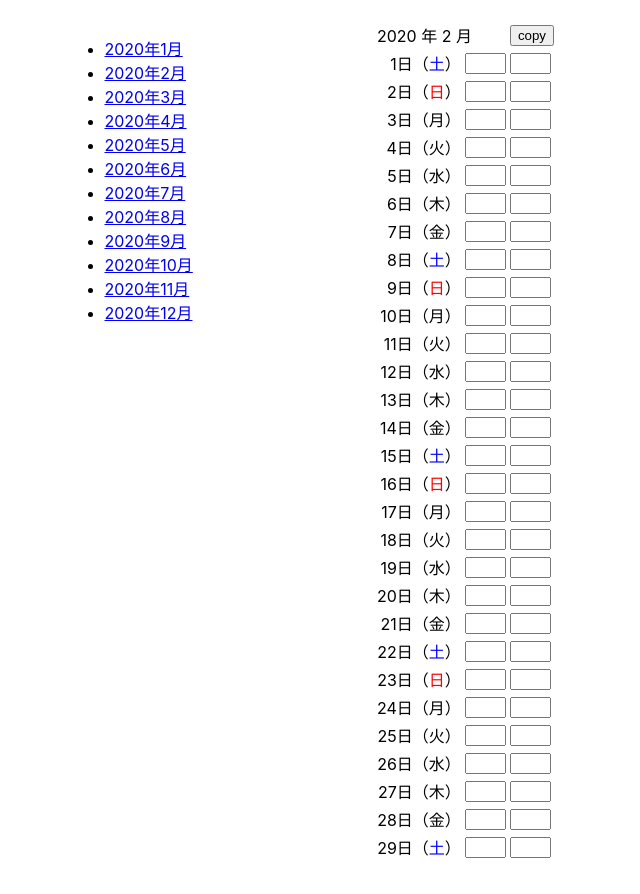
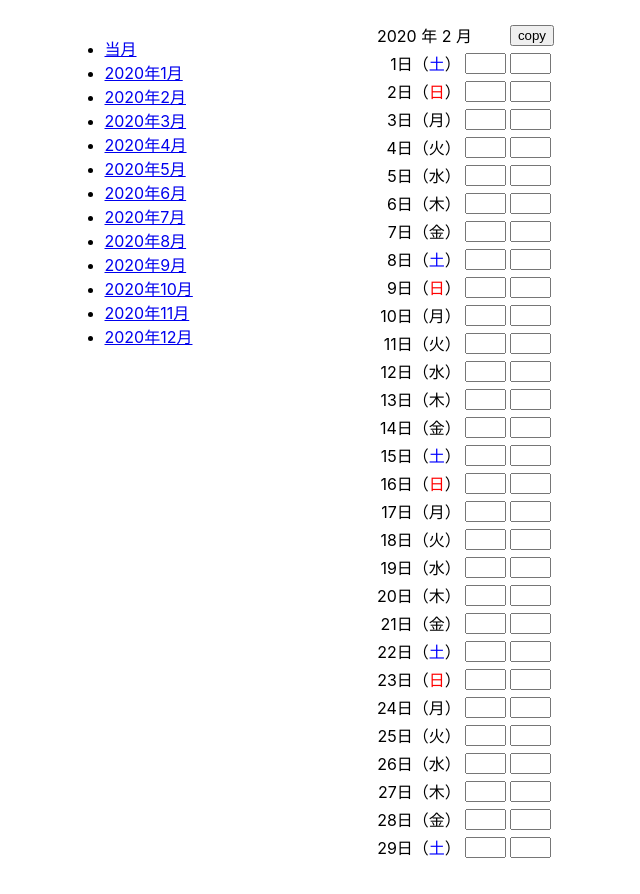
Before and after one commit to naoki-funawatari/dutytimes, a React (Create React App) app: page /#/2020/2 in a window 1280 px wide. Shown: the top 894 px of the page, without its empty margins (223-863 px from the left). Built offline with nearby package versions, Linux system fonts and the light colour scheme; the HTML template or start-up script is replaced by a standard one.

Commit message:
ページが見つかりません

```diff
--- a/src/components/DutyTimes.jsx
+++ b/src/components/DutyTimes.jsx
@@ -1,5 +1,5 @@
 import React from 'react';
-import { Redirect, useParams } from 'react-router-dom';
+import { useParams } from 'react-router-dom';
 import DateList from './DateList';
 
 // const fetchDisplayDate = async () => {
@@ -19,21 +19,8 @@ import DateList from './DateList';
 
 const DutyTimes = () => {
   const { year, month } = useParams();
+  const displayDate = new Date(+year, +month - 1, 1);
 
-  if (year === undefined || month === undefined) {
-    const today = new Date();
-    const date = new Date(
-      today.getFullYear(),
-      today.getMonth(),
-      today.getDate() - 7);
-    const year = date.getFullYear();
-    const month = date.getMonth() + 1;
-    return (
-      <Redirect to={`/${year}/${month}`} />
-    );
-  }
-
-  const displayDate = new Date(+year, +month - 1, 1);
   return (
     <DateList
       year={displayDate.getFullYear()}
--- a/src/components/Main.jsx
+++ b/src/components/Main.jsx
@@ -2,8 +2,9 @@ import React from 'react';
 import {
   HashRouter as Router,
   Switch,
-  Route,
+  Route
 } from 'react-router-dom';
+import RootRedirect from './RootRedirect';
 import DutyTimes from './DutyTimes';
 
 const Main = () => {
@@ -11,8 +12,9 @@ const Main = () => {
     <main>
       <Router>
         <Switch>
+          <Route exact path="/" component={RootRedirect} />
           <Route path="/:year/:month" component={DutyTimes} />
-          <Route path="/" component={DutyTimes} />
+          <Route render={() => <h1>ページが見つかりません</h1>} />
         </Switch>
       </Router>
     </main>
--- a/src/components/Nav.jsx
+++ b/src/components/Nav.jsx
@@ -5,28 +5,38 @@ import {
 } from 'react-router-dom';
 
 const Nav = () => {
-  const list = [];
-  for (let i = 0; i < 12; i++) {
-    const date = new Date();
-    date.setMonth(i);
-    const year = date.getFullYear();
-    const month = date.getMonth() + 1;
-    list.push(
-      <li key={i}>
-        <Link to={`/${year}/${month}`}>
-          {`${year}年${month}月`}
-        </Link>
-      </li>
-    );
-  }
-
+  const list = DateList();
   return (
     <nav>
       <Router>
-        <ul>{list}</ul>
+        <ul>
+          <li>
+            <Link to="/">当月</Link>
+          </li>
+          {list}
+        </ul>
       </Router>
     </nav >
   );
 }
 
 export default Nav;
+
+const DateList = () => {
+  return [...Array(12)].map((v, i) => {
+    const date = new Date();
+    const year = date.getFullYear();
+    const month = date.getMonth() + i;
+    return <ListItem index={i} year={year} month={month} />
+  });
+}
+
+const ListItem = ({ index, year, month }) => {
+  return (
+    <li key={index}>
+      <Link to={`/${year}/${month}`}>
+        {`${year}年${month}月`}
+      </Link>
+    </li>
+  );
+}
--- /dev/null
+++ b/src/components/RootRedirect.jsx
@@ -0,0 +1,16 @@
+import React from 'react';
+import { Redirect } from 'react-router-dom';
+
+const RootRedirect = () => {
+  const today = new Date();
+  const date = new Date(
+    today.getFullYear(),
+    today.getMonth(),
+    today.getDate() - 7);
+  const year = date.getFullYear();
+  const month = date.getMonth() + 1;
+
+  return (<Redirect to={`/${year}/${month}`} />);
+}
+
+export default RootRedirect;
```
